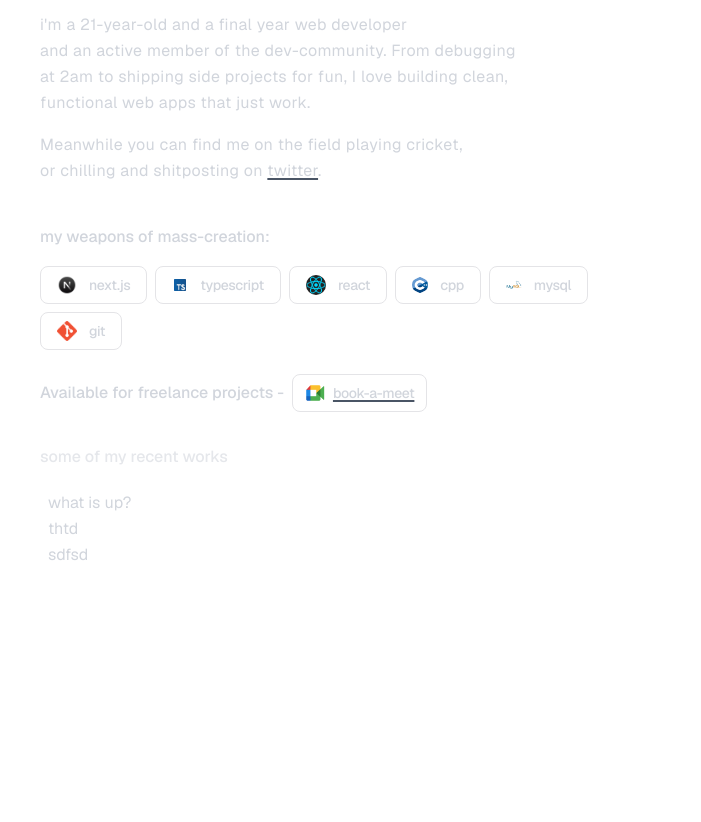
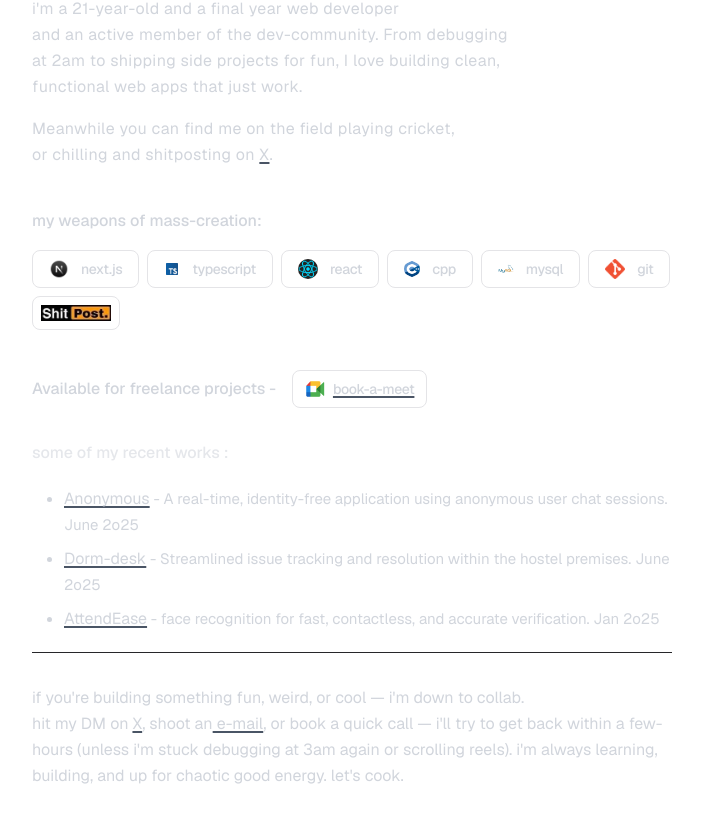
Before and after one commit to Rival-05/Portfolio, a Next.js app: page / in a window 1280 px wide. Shown: the part 240-1062 px from the top of the page, without its empty margins (288-989 px from the left). Before the commit the page ends 876 px from the top, so only its background shows below. Built offline with nearby package versions, Linux system fonts and the light colour scheme.

Commit message:
Completed Section part

```diff
--- a/src/app/globals.css
+++ b/src/app/globals.css
@@ -19,10 +19,10 @@ body {
   max-width: 42rem; /* Sets a maximum width for the content inside the body (e.g., 42rem or 672px) */
   margin-left: auto; /* Centers the content horizontally within the max-width */
   margin-right: auto;
-  padding-top: 3rem; /* Adds vertical padding (top and bottom) of 3rem (48px) by default */
-  padding-bottom: 3rem;
-  padding-left: 1.5rem; /* Adds horizontal padding (left and right) of 1.5rem (24px) */
-  padding-right: 1.5rem;
+  padding-top: 2rem; /* Adds vertical padding (top and bottom) of 3rem (48px) by default */
+  padding-bottom: 2rem;
+  padding-left: 1rem; /* Adds horizontal padding (left and right) of 1.5rem (24px) */
+  padding-right: 1rem;
   -webkit-font-smoothing: antialiased; /* Smooths font rendering for better readability */
   -moz-osx-font-smoothing: grayscale;
 }
--- a/src/my_components/achievements.tsx
+++ b/src/my_components/achievements.tsx
@@ -3,12 +3,27 @@ import React from 'react';
 export const Achieved = () => {
     return(
         <div className='flex flex-col mt-8'>
-            <span className='font-medium tracking-normal text-gray-200'>some of my recent works</span>
-            <div className='mt-3 flex flex-wrap px-2 py-2 gap-3 rounded-lg'>
-                <ol>
-                    <li>what is up?</li>
-                    <li>thtd</li>
-                    <li>sdfsd</li>
+            <span className='font-medium tracking-normal text-gray-200'>some of my recent works : </span>
+            <div className='mt-3 flex flex-wrap pl-8  gap-3 rounded-lg '>
+                <ol className='list-disc text-gray-300 items-center'>
+                    <li >
+                        <div className='flex-row items-center gap-2 items-center mt-2'>
+                            <a href="#" className="underline underline-offset-2 decoration-gray-600 transition-all duration-200 hover:decoration-gray-400 mouse-cursor decoration-2">Anonymous</a>
+                            <span className='flex-wrap text-[15px]'> - A real-time, identity-free application using anonymous user chat sessions. June 2o25</span>
+                        </div>
+                    </li>
+                    <li >
+                        <div className='flex-row items-center gap-2 items-center mt-2'>
+                            <a href="#" className="underline underline-offset-2 decoration-gray-600 transition-all duration-200 hover:decoration-gray-400 mouse-cursor decoration-2">Dorm-desk</a>
+                            <span className='flex-wrap text-[15px]'> - Streamlined issue tracking and resolution within the hostel premises. June 2o25</span>
+                        </div>
+                    </li>
+                    <li >
+                        <div className='flex-row items-center gap-2 items-center mt-2'>
+                            <a href="#" className="underline underline-offset-2 decoration-gray-600 transition-all duration-200 hover:decoration-gray-400 mouse-cursor decoration-2">AttendEase</a>
+                            <span className='flex-wrap text-[15px]'> - face recognition for fast, contactless, and accurate verification. Jan 2o25</span>
+                        </div>
+                    </li>
                 </ol>
             </div>
         </div>
--- /dev/null
+++ b/src/my_components/ad.tsx
@@ -0,0 +1,15 @@
+import React from 'react';
+
+export const Ad = () => {
+    return(
+        <div className='mt-8'>
+            if you're building something fun, weird, or cool — i'm down to collab. <br />
+            hit my DM on <a href="https://x.com/Rival_o5" className="underline underline-offset-2 decoration-gray-600
+            transition-all duration-200 hover:decoration-gray-400 mouse-cursor decoration-2">X</a>, shoot an
+            <a href="mailto:rivalo3.chat@gmail.com" className='underline underline-offset-2 decoration-gray-600
+            transition-all duration-200 hover:decoration-gray-400 mouse-cursor decoration-2'> e-mail</a>, or book a quick call — i'll try to get back within a few-hours
+            (unless i'm stuck debugging at 3am again or scrolling reels). i'm always learning, building, and up for chaotic
+            good energy. let's cook.
+        </div>
+    )
+}
--- a/src/my_components/bookameet.tsx
+++ b/src/my_components/bookameet.tsx
@@ -2,8 +2,9 @@ import React from 'react';
 
 export const Bookameat = () => {
     return(
-        <div className='flex flex-wrap gap-2 mt-6 items-center'>
+        <div className='flex flex-wrap gap-2 mt-10 items-center'>
             <span className='font-medium'>Available for freelance projects - </span>
+            <br />
             <div className='flex flex-row gap-3 items-center justify-between px-3 py-2 border border-transparent dark:border-zinc-700 border-zinc-200 cursor-pointer hover:shadow-md rounded-lg text-sm font-medium tracking-tight'>
                 <a href="https://cal.com/rajat-tripathi/30min" className='flex flex-row gap-2 justify-between items-center'>
                     <img src="/util/gmeet.png" alt="Gmeet" className='w-5 h-5 rounded' />
--- a/src/my_components/section.tsx
+++ b/src/my_components/section.tsx
@@ -2,23 +2,26 @@ import React from "react";
 import { Techie } from "@/my_components/techstack";
 import { Achieved } from "./achievements";
 import { Bookameat } from "./bookameet";
+import { Ad } from "./ad";
 
 export const Sextion = () =>{
     return(
         <section className="flex-col justify-center items-center py-3">
         <h1 className="text-2xl text-[#FFFFFF] font-medium tracking-tight">dev ~ i debug in prod btw.</h1>
-        <div className="flex flex-col mt-5 text-gray-300 leading-relaxed">
+        <div className="flex flex-col mt-5 text-gray-300 leading-relaxed ">
             <p className="tracking-wide">i'm a 21-year-old and a final year web developer <br />
             and an active member of the dev-community. From debugging <br />at 2am to shipping side
             projects for fun, I love building clean,<br /> functional web apps that just work.
             </p>
             <p className="tracking-wide mt-4 mb-4">Meanwhile you can find me on the field playing cricket,
-            <br />or chilling and shitposting on <a href="https://x.com/Rival_o5" className="underline underline-offset-2 decoration-gray-600 transition-all duration-200 hover:decoration-gray-400 mouse-cursor decoration-2">twitter</a>.
+            <br />or chilling and shitposting on <a href="https://x.com/Rival_o5" className="underline underline-offset-2 decoration-gray-600 transition-all duration-200 hover:decoration-gray-400 mouse-cursor decoration-2">X</a>.
             </p>
             <div className="mt-6 mb-2 font-medium tracking-normal ">my weapons of mass-creation:</div>
             <Techie />
             <Bookameat />
             <Achieved />
+            <hr className="mt-5 border-zinc-800"/>
+            <Ad />
         </div>
         </section>
     )
--- a/src/my_components/techstack.tsx
+++ b/src/my_components/techstack.tsx
@@ -27,6 +27,9 @@ export const Techie = () => {
                     <img src="/util/git.png" alt="git" className="w-5 h-5 rounded-full " />
                     <span>git</span>
                 </div>
+                <div className="flex flex-row gap-3 items-center justify-between px-2 py-2 border border-transparent dark:border-zinc-700 border-zinc-200 cursor-pointer trasition-all duration-300 hover:-translate-y-1 hover:shadow-md rounded-lg text-sm font-medium tracking-tight">
+                    <img src="/util/shit.jpeg" alt="git" className='h-4' />
+                </div>
             </div>
     )
 }
```
Also changed, not shown: public/util/shit.jpeg (added).
